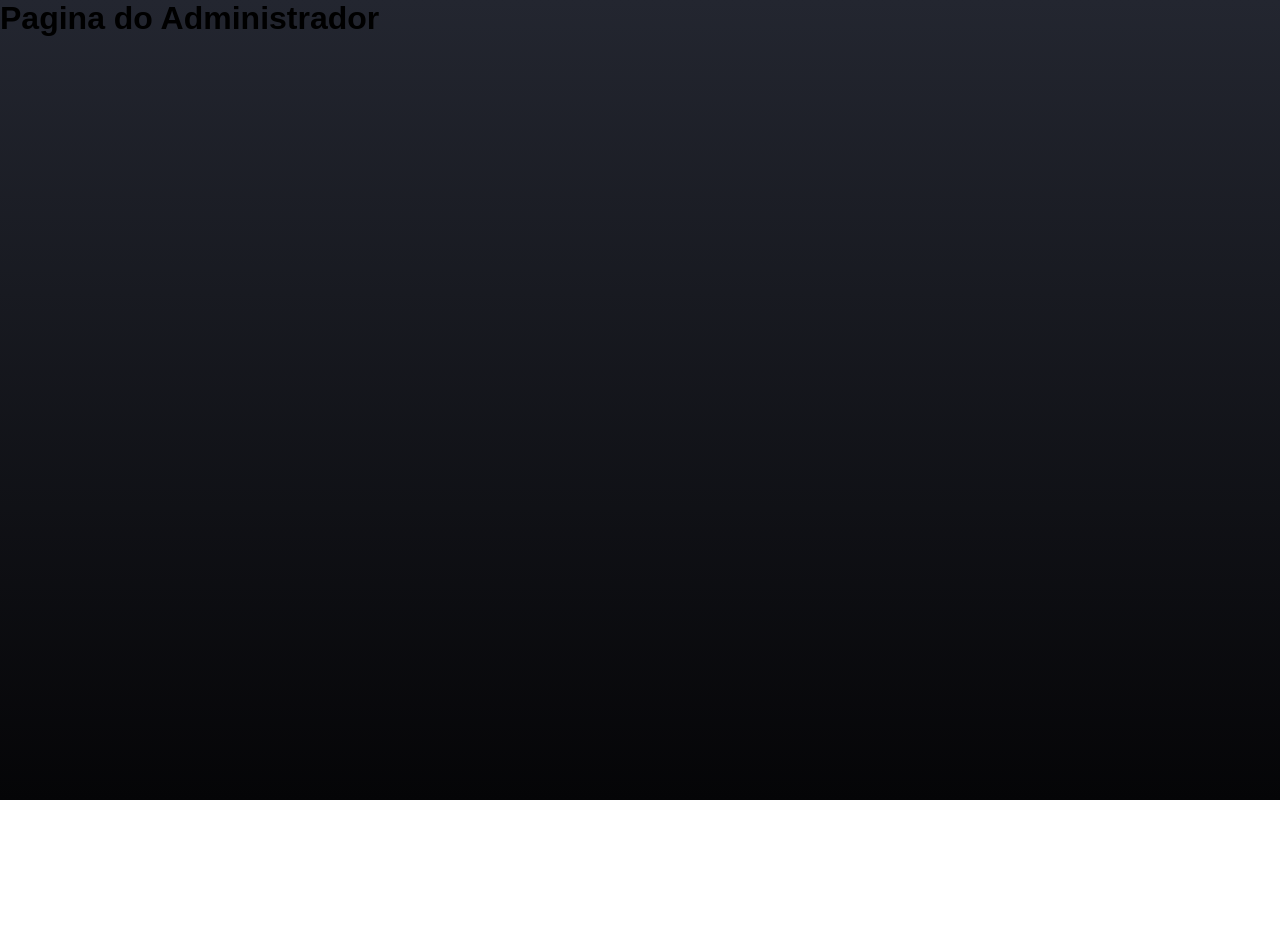
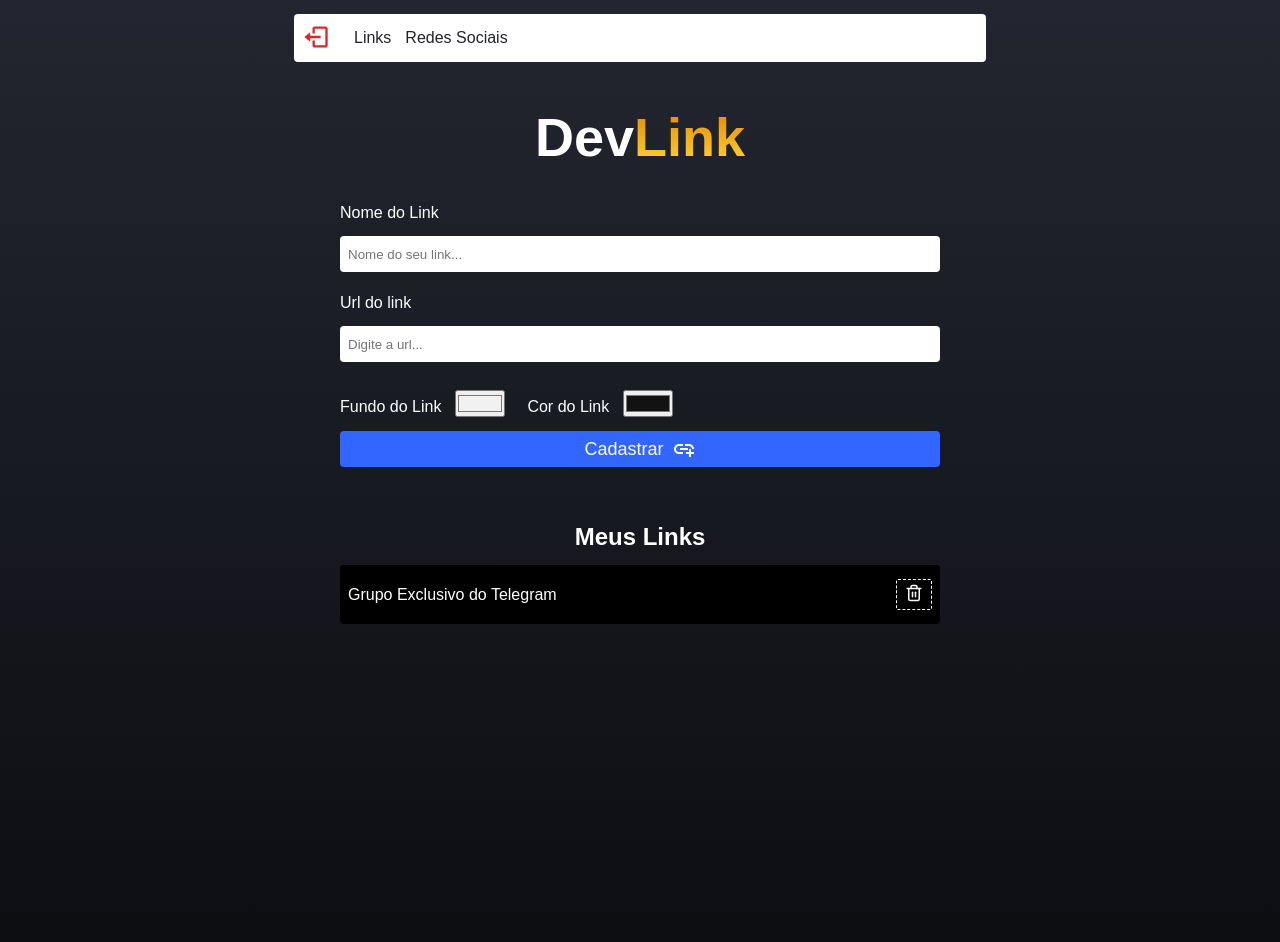
Before and after one commit to wander2583/links-sociais, a React (Create React App) app: page /admin in a window 1280 px wide. Shown: the top 942 px of the page. Before the commit the page ends 800 px from the top, so only its background shows below. Built offline with nearby package versions, Linux system fonts and the light colour scheme; no server answers; sample sign-in values are in the browser's storage.

Commit message:
admin page customization

```diff
--- /dev/null
+++ b/src/components/Header/header.css
@@ -0,0 +1,33 @@
+
+.admin-header {
+  width: 100%;
+  max-width: 720px;
+  margin-top: 14px;
+  padding: 0 14px;
+}
+
+.nav-header {
+  width: 100%;
+  background-color: #FFF;
+  height: 48px;
+  display: flex;
+  align-items: center;
+  border-radius: 4px;
+}
+
+.nav-header button {
+  border: 0;
+  background-color: transparent;
+  margin-right: 24px;
+  margin-left: 8px;
+}
+
+.nav-header a {
+  margin-right: 14px;
+  color: #21242d;
+  transition: color 0.2s;
+}
+
+.nav-header a:hover{
+  color: #eda617;
+}
--- /dev/null
+++ b/src/components/Header/index.js
@@ -0,0 +1,29 @@
+import './header.css'
+import { BiLogOut } from 'react-icons/bi'
+import { Link } from 'react-router-dom'
+import { signOut } from 'firebase/auth'
+import { auth } from '../../services/firebaseConnection'
+
+export function Header(){
+
+  async function handleLogout(){
+    await signOut(auth)
+  }
+
+  return(
+    <header className="admin-header">
+      <nav className="nav-header">
+        <button onClick={handleLogout}>
+          <BiLogOut size={28} color="#DB2629" />
+        </button>
+
+          <Link to="/admin">
+          Links
+        </Link>
+          <Link to="/admin/social">
+          Redes Sociais
+        </Link>
+      </nav>
+    </header>
+  )
+}
--- a/src/index.css
+++ b/src/index.css
@@ -1,6 +1,7 @@
 * {
   margin: 0;
   padding: 0;
+  box-sizing: border-box;
 }
 
 body {
--- /dev/null
+++ b/src/pages/Admin/admin.css
@@ -0,0 +1,88 @@
+
+
+.admin-container {
+  display: flex;
+  align-items: center;
+  flex-direction: column;
+  min-height: 100vw;
+  padding:0 6px
+}
+
+.label {
+  color: #FFF;
+  font-weight: medium;
+  margin-top: 8px;
+  margin-bottom: 14px;
+}
+
+.container-colors{
+  display: flex;
+  margin: 14px 0;
+  gap: 22px;
+}
+
+.right {
+  margin-right: 14px;
+}
+
+.btn-register {
+  margin-bottom: 28px;
+  display: flex;
+  align-items: center;
+  justify-content: center;
+}
+
+.btn-register svg {
+  margin-left: 8px;
+}
+
+.title {
+  color: #FFF;
+  margin:  28px 0 14px 0;
+}
+
+.list {
+  width: 90%;
+  max-width: 600px;
+  display: flex;
+  flex-direction: row;
+  align-items: center;
+  justify-content: space-between;
+  background-color: rgba(36, 36, 36, 0.35);
+  border-radius: 4px;
+  padding: 14px 8px;
+}
+
+.preview{
+    margin: 0 0 28px 0;
+  padding: 4px;
+  border: 1.5px solid rgba(255, 255, 255, 0.5);
+  border-radius: 4px;
+  display: flex;
+  align-items: center;
+  justify-content: center;
+  flex-direction: column;
+}
+.btn-delete {
+  border: 1.5px dashed #FFF;
+  color: #FFF;
+  background-color: #000;
+  padding: 4px 8px;
+  border-radius: 2px;
+}
+
+.animate-pop {
+  animation-duration: 0.5s;
+  animation-name: animate-pop;
+}
+
+@keyframes animate-pop {
+0%{
+  opacity: 0;
+  transform: scale(0.7, 0.7);
+}
+100%{
+  opacity: 1;
+  transform: scale(1, 1);
+}
+}
--- a/src/pages/Admin/index.js
+++ b/src/pages/Admin/index.js
@@ -1,7 +1,88 @@
+import { useState } from "react";
+import { Header } from "../../components/Header";
+import { Input } from "../../components/input";
+import { Logo } from "../../components/Logo";
+import { MdAddLink } from "react-icons/md"
+import { FiTrash2 } from "react-icons/fi"
+
+import './admin.css'
+
+
+
 export default function Admin(){
+  const [nameInput, setNameInput] = useState("");
+  const [urlInput, setUrlInput] = useState("");
+  const [backgroundColorInput, setBackgroundColorInput] = useState("#f1f1f1");
+  const [textColorInput, setTextColorInput] = useState("#121212");
+
   return(
-    <div>
-      <h1>Pagina do Administrador</h1>
+    <div className="admin-container">
+      <Header />
+      <Logo/>
+      <form className="form">
+        <label className="label">Nome do Link</label>
+        <Input
+          placeholder="Nome do seu link..."
+          value={nameInput}
+          onChange={ (e) => setNameInput(e.target.value) }
+          />
+        <label className="label">Url do link</label>
+        <Input
+          type="url"
+          placeholder="Digite a url..."
+          value={urlInput}
+          onChange={ (e) => setUrlInput(e.target.value) }
+          />
+        <section className="container-colors">
+
+          <div>
+            <label className="label right">Fundo do Link</label>
+            <input
+              type="color"
+              value={backgroundColorInput}
+              onChange={ (e) => setBackgroundColorInput(e.target.value) }
+              />
+          </div>
+
+          <div>
+            <label className="label right">Cor do Link</label>
+            <input
+              type="color"
+              value={textColorInput}
+              onChange={ (e) => setTextColorInput(e.target.value) }
+              />
+          </div>
+        </section>
+
+        { nameInput !== '' && (
+          <div className="preview">
+            <label className="label">Veja como esta ficando </label>
+            <article className="list" style={{ marginTop: 8, backgroundColor: backgroundColorInput }}>
+              <p style={{ color: textColorInput }} >{nameInput}</p>
+            </article>
+          </div>
+        )}
+
+        <button className="btn-register" type="submit">
+          Cadastrar <MdAddLink size={24} color="#FFF" />
+        </button>
+      </form>
+
+      <h2 className="title">
+        Meus Links
+      </h2>
+
+      <article
+        className="list animate-pop"
+        style={{ backgroundColor: "#000", color: "#FFF" }}
+      >
+        <p>Grupo Exclusivo do Telegram</p>
+        <div>
+          <button className="btn-delete">
+            <FiTrash2 size={18} color="#FFF" />
+          </button>
+        </div>
+      </article>
     </div>
   )
 }
```
